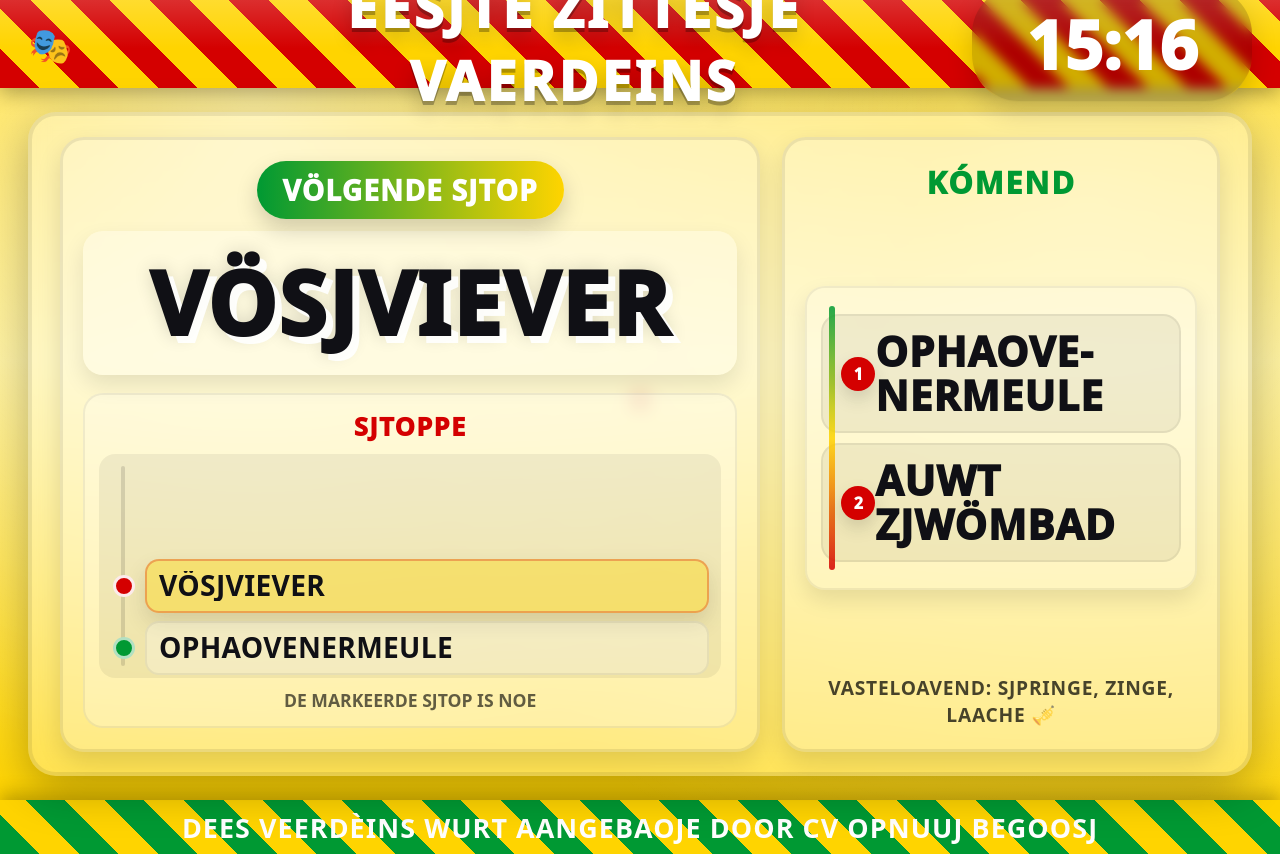
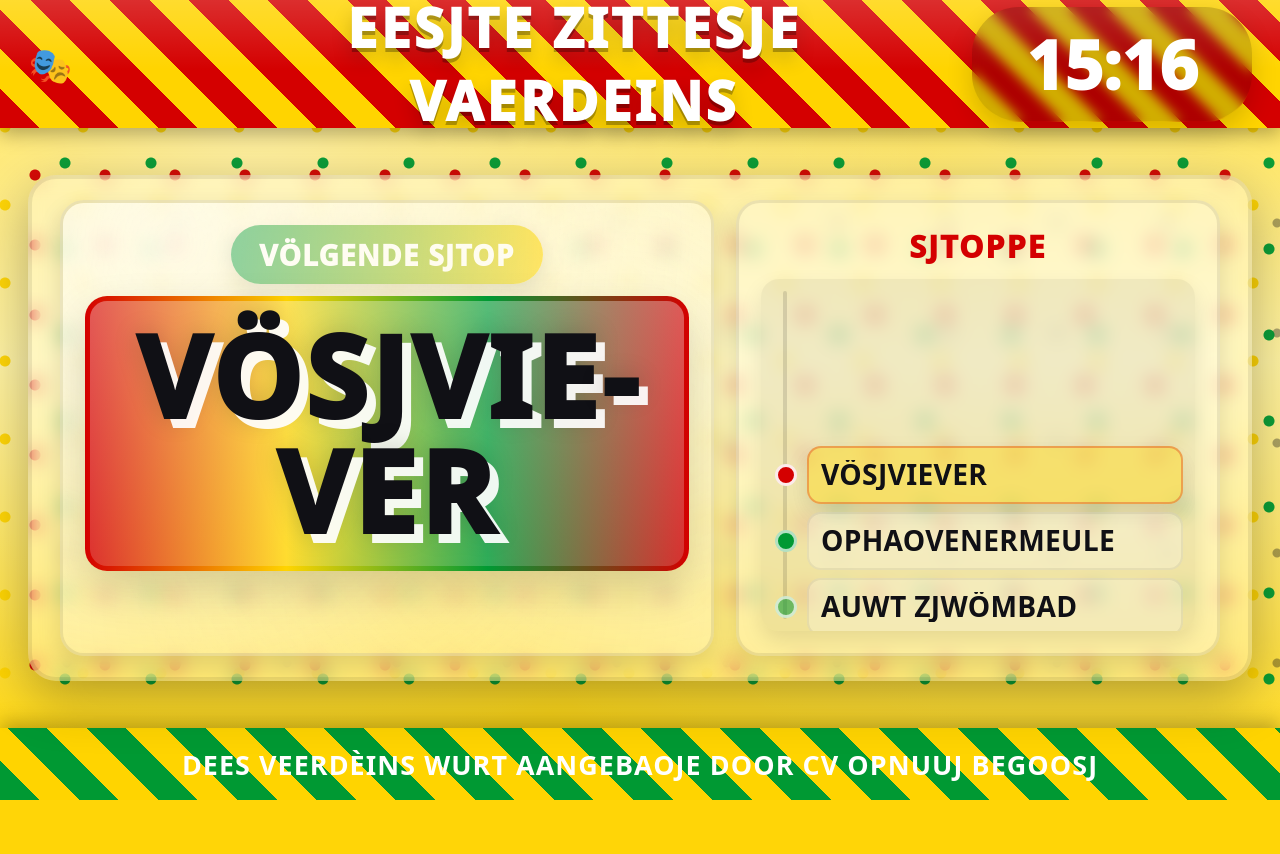
Before and after one commit to ArcusD/carnaval-veerboot, a Flask app: page / in a window 1280 px wide. After the commit the page ends 800 px from the top, so only its background shows below. Run offline with Flask 3, Linux system fonts and the light colour scheme.

Commit message:
css update

```diff
--- a/static/script.js
+++ b/static/script.js
@@ -1,10 +1,8 @@
 (() => {
-  // === Instellingen ===
-  const ROTATE_MS = 5500;   // hoe vaak sjtop wisselt
-  const FETCH_MS  = 20000;  // hoe vaak sjtop-lies opnieuw van backend
-  const BIER_MS   = 1500;   // bier-status check
+  const ROTATE_MS = 5500;
+  const FETCH_MS  = 20000;
+  const BIER_MS   = 1500;
 
-  // === Elementen ===
   const elKlok   = document.getElementById('klok');
   const elLabel  = document.getElementById('volgende-tekst');
 
@@ -13,9 +11,6 @@
 
   const elRouteWin = document.getElementById('route-window');
   const elRouteLst = document.getElementById('halte-lijst');
-
-  const elUp1 = document.getElementById('up1');
-  const elUp2 = document.getElementById('up2');
 
   const elBierOverlay = document.getElementById('bier-overlay');
   const elBierNaam    = document.getElementById('bier-naam-tekst');
@@ -29,40 +24,33 @@
 
   const clean = (v) => (v ?? "").toString().trim();
 
-  // === Kloek ===
   function updateKlok() {
     const nu = new Date();
     elKlok.textContent = nu.toLocaleTimeString('nl-NL', { hour: '2-digit', minute: '2-digit' });
   }
 
-  // === Text-fit helper (voor lange sjtop-naome) ===
   function fitToBox(elText, elBox, minPx = 18) {
     if (!elText || !elBox) return;
-
     elText.style.fontSize = ""; // reset naar CSS clamp
-    let safety = 34;
+    let safety = 36;
 
     while (safety-- > 0) {
       const tooWide  = elText.scrollWidth  > elBox.clientWidth;
       const tooHigh  = elText.scrollHeight > elBox.clientHeight;
-
       if (!tooWide && !tooHigh) break;
 
       const cur = parseFloat(getComputedStyle(elText).fontSize);
       if (!Number.isFinite(cur) || cur <= minPx) break;
-
       elText.style.fontSize = (cur * 0.92) + "px";
     }
   }
 
   function pop(el) {
-    if (!el) return;
     el.classList.remove('pop');
     void el.offsetWidth;
     el.classList.add('pop');
   }
 
-  // === Route-lijst bouwen ===
   function buildRouteListIfNeeded() {
     const key = JSON.stringify(haltes);
     if (key === builtFor) return;
@@ -82,31 +70,22 @@
       elRouteLst.appendChild(li);
     });
 
-    // direct centreren (zonder animatie-jank bij eerste paint)
     requestAnimationFrame(() => centerCurrent(true));
   }
 
-  // === Route centreren op current item ===
   function centerCurrent(skipTransition = false) {
     if (!elRouteWin || !elRouteLst) return;
     const cur = elRouteLst.querySelector(`.route-item[data-idx="${idx}"]`);
     if (!cur) return;
 
-    if (skipTransition) {
-      elRouteLst.style.transition = "none";
-    } else {
-      elRouteLst.style.transition = "";
-    }
+    if (skipTransition) elRouteLst.style.transition = "none";
+    else elRouteLst.style.transition = "";
 
     const centerY = elRouteWin.clientHeight / 2;
     const target = centerY - (cur.offsetTop + cur.offsetHeight / 2);
-
     elRouteLst.style.transform = `translate3d(0, ${target}px, 0)`;
 
-    if (skipTransition) {
-      // transition terugzetten na 1 frame
-      requestAnimationFrame(() => { elRouteLst.style.transition = ""; });
-    }
+    if (skipTransition) requestAnimationFrame(() => { elRouteLst.style.transition = ""; });
   }
 
   function markRoute() {
@@ -120,13 +99,10 @@
     });
   }
 
-  // === Render ===
   function render() {
     if (!Array.isArray(haltes) || haltes.length === 0) {
       elLabel.textContent = "Völgende sjtop";
       elHalte.textContent = "Gein sjtoppe";
-      if (elUp1) elUp1.textContent = "—";
-      if (elUp2) elUp2.textContent = "—";
       elRouteLst.innerHTML = "";
       fitToBox(elHalte, elWrap);
       return;
@@ -134,37 +110,23 @@
 
     if (idx >= haltes.length) idx = 0;
 
-    const current = clean(haltes[idx]) || "—";
-    const next1 = clean(haltes[(idx + 1) % haltes.length]) || "—";
-    const next2 = clean(haltes[(idx + 2) % haltes.length]) || "—";
-
     elLabel.textContent = "Völgende sjtop";
-    elHalte.textContent = current;
-
-    if (elUp1) elUp1.textContent = next1;
-    if (elUp2) elUp2.textContent = next2;
+    elHalte.textContent = clean(haltes[idx]) || "—";
 
     buildRouteListIfNeeded();
     markRoute();
     centerCurrent(false);
 
-    // dynamisch fitten (current + upcoming)
     fitToBox(elHalte, elWrap);
-    if (elUp1) fitToBox(elUp1, elUp1.parentElement, 16);
-    if (elUp2) fitToBox(elUp2, elUp2.parentElement, 16);
   }
 
   function rotate() {
-    if (!Array.isArray(haltes) || haltes.length === 0) {
-      render();
-      return;
-    }
+    if (!Array.isArray(haltes) || haltes.length === 0) return render();
     idx = (idx + 1) % haltes.length;
     pop(elHalte);
     render();
   }
 
-  // === Backend ophalen ===
   async function fetchHaltes() {
     try {
       const r = await fetch('/api/haltes', { cache: 'no-store' });
@@ -175,7 +137,7 @@
       if (json !== lastJson) {
         lastJson = json;
         haltes = data;
-        builtFor = ""; // force rebuild
+        builtFor = "";
         idx = (haltes.length ? (idx % haltes.length) : 0);
         pop(elHalte);
         render();
@@ -187,7 +149,6 @@
 
   async function checkBierStatus() {
     if (!elBierOverlay || !elBierNaam) return;
-
     try {
       const r = await fetch('/api/bier_status', { cache: 'no-store' });
       const data = await r.json();
@@ -203,7 +164,6 @@
     }
   }
 
-  // === Start ===
   updateKlok();
   setInterval(updateKlok, 1000);
 
@@ -219,8 +179,6 @@
   window.addEventListener('resize', () => {
     centerCurrent(true);
     fitToBox(elHalte, elWrap);
-    if (elUp1) fitToBox(elUp1, elUp1.parentElement, 16);
-    if (elUp2) fitToBox(elUp2, elUp2.parentElement, 16);
   });
 
   document.addEventListener('visibilitychange', () => {
--- a/static/style.css
+++ b/static/style.css
@@ -1,11 +1,10 @@
 :root {
-    /* Sittard-kleure */
     --rood: #d40000;
     --geel: #ffd400;
     --greun: #009933;
     --zwart: #101015;
     --wit: #ffffff;
-    --shadow: 0 14px 46px rgba(0,0,0,.28);
+    --shadow: 0 16px 54px rgba(0,0,0,.30);
     --soft: 0 10px 26px rgba(0,0,0,.16);
 }
 
@@ -21,12 +20,12 @@ body {
     flex-direction: column;
     font-family: system-ui, -apple-system, "Segoe UI", Arial, sans-serif;
     color: var(--zwart);
-    /* ✅ CONFETTI ALTIJD: zit nú in de body background (geen overlay/paint-hickups) */
+    /* confetti ALTIJD in background */
     background: radial-gradient(circle, rgba(212,0,0,.95) 0 5px, transparent 6px) 0 0/70px 70px, radial-gradient(circle, rgba(0,153,51,.95) 0 5px, transparent 6px) 22px 34px/86px 86px, radial-gradient(circle, rgba(255,212,0,.95) 0 5px, transparent 6px) 44px 10px/78px 78px, radial-gradient(circle, rgba(16,16,21,.35) 0 4px, transparent 5px) 12px 58px/110px 110px, radial-gradient(circle at 20% 12%, rgba(255,255,255,.55), transparent 55%), radial-gradient(circle at 85% 25%, rgba(255,255,255,.35), transparent 60%), linear-gradient(180deg, var(--geel) 0%, rgba(255,239,133,1) 45%, var(--geel) 100%);
     background-attachment: fixed;
 }
 
-/* --- HEADER --- */
+/* HEADER */
 .topbar {
     position: relative;
     height: 16vh;
@@ -85,7 +84,7 @@ body {
     text-align: center;
 }
 
-/* --- MAIN --- */
+/* MAIN */
 main {
     flex: 1;
     display: flex;
@@ -107,7 +106,7 @@ main {
 
 .board-grid {
     display: grid;
-    grid-template-columns: 1.6fr 1fr;
+    grid-template-columns: 1.35fr 1fr; /* current groter */
     gap: min(2.6vw, 22px);
     align-items: stretch;
 }
@@ -117,15 +116,14 @@ main {
     background: rgba(255,255,255,.26);
     border: 3px solid rgba(0,0,0,.08);
     box-shadow: 0 10px 24px rgba(0,0,0,.12);
-    padding: min(2.6vh, 22px) min(2.2vw, 20px);
+    padding: min(2.8vh, 24px) min(2.4vw, 22px);
 }
 
-/* --- LABEL: GROEN/GEEL (geen blauw) --- */
+/* Label groen/geel */
 .label {
     display: inline-flex;
     align-items: center;
-    gap: .6em;
-    padding: .36em .92em;
+    padding: .38em 1.0em;
     border-radius: 999px;
     font-weight: 950;
     text-transform: uppercase;
@@ -139,34 +137,52 @@ main {
 .current-head {
     display: flex;
     justify-content: center;
-    margin-bottom: min(1.6vh, 12px);
+    margin-bottom: min(1.8vh, 12px);
 }
 
-/* --- HUIDIGE HALTE (dynamisch) --- */
+/* CURRENT: extra prominent */
+.panel-current {
+    position: relative;
+    overflow: hidden;
+}
+
+    .panel-current::before {
+        content: "";
+        position: absolute;
+        inset: -40%;
+        background: radial-gradient(circle at 30% 30%, rgba(255,255,255,.55), transparent 55%), radial-gradient(circle at 70% 40%, rgba(255,255,255,.35), transparent 58%), radial-gradient(circle at 55% 70%, rgba(255,212,0,.32), transparent 60%);
+        transform: rotate(6deg);
+        pointer-events: none;
+    }
+
 .current-name-wrap {
-    padding: min(1.6vh, 14px) min(1.8vw, 16px);
-    border-radius: 20px;
-    background: rgba(255,255,255,.30);
-    box-shadow: 0 10px 22px rgba(0,0,0,.10);
-    min-height: clamp(110px, 18vh, 220px);
+    position: relative;
+    z-index: 1;
+    padding: min(2.2vh, 18px) min(2.2vw, 18px);
+    border-radius: 22px;
+    /* carnaval rand */
+    background: linear-gradient(180deg, rgba(255,255,255,.34), rgba(255,255,255,.18)) padding-box, linear-gradient(90deg, var(--rood), var(--geel), var(--greun), var(--rood)) border-box;
+    border: 5px solid transparent;
+    box-shadow: 0 18px 44px rgba(0,0,0,.16);
+    min-height: clamp(170px, 30vh, 340px);
     display: flex;
     align-items: center;
     justify-content: center;
 }
 
 #huidige-halte {
-    font-weight: 950;
+    font-weight: 1000;
     text-transform: uppercase;
-    line-height: 1.06;
-    font-size: clamp(2.2rem, 6.8vw, 5.8rem);
+    line-height: 1.02;
+    /* GROTER */
+    font-size: clamp(3.2rem, 8.8vw, 7.6rem);
     color: var(--zwart);
-    text-shadow: 0.08em 0.08em 0 rgba(255,255,255,.90), 0 0 18px rgba(0,0,0,.16);
-    letter-spacing: .02em;
-    /* lange woorden: nooit eruit vallen */
+    text-shadow: 0.08em 0.08em 0 rgba(255,255,255,.92), 0 0 26px rgba(0,0,0,.18);
+    letter-spacing: .03em;
+    text-align: center;
     overflow-wrap: anywhere;
     word-break: break-word;
     hyphens: auto;
-    text-align: center;
 }
 
     #huidige-halte.pop {
@@ -180,7 +196,7 @@ main {
     }
 
     70% {
-        transform: translateY(0) scale(1.02);
+        transform: translateY(0) scale(1.03);
         filter: blur(0);
     }
 
@@ -189,35 +205,32 @@ main {
     }
 }
 
-/* --- ROUTE LIST (bewegend) --- */
-.route-box {
-    margin-top: min(2.6vh, 18px);
-    border-radius: 20px;
-    background: rgba(255,255,255,.26);
-    border: 2px solid rgba(0,0,0,.06);
-    padding: min(1.8vh, 14px) min(1.8vw, 14px);
+/* ROUTE LIST */
+.panel-route {
+    display: flex;
+    flex-direction: column;
+    gap: 12px;
 }
 
 .route-title {
     font-weight: 950;
     text-transform: uppercase;
-    letter-spacing: .05em;
+    letter-spacing: .06em;
     color: var(--rood);
-    font-size: clamp(1.0rem, 2.0vw, 1.6rem);
-    margin-bottom: 10px;
+    font-size: clamp(1.2rem, 2.4vw, 2.0rem);
     text-align: center;
 }
 
 .route-window {
     position: relative;
     overflow: hidden;
-    border-radius: 16px;
+    border-radius: 18px;
     background: rgba(0,0,0,.06);
     padding: 12px 12px 12px 46px;
-    height: clamp(180px, 28vh, 320px);
+    height: clamp(260px, 44vh, 520px);
+    box-shadow: 0 10px 22px rgba(0,0,0,.10);
 }
 
-    /* verticale “rail” */
     .route-window::before {
         content: "";
         position: absolute;
@@ -242,7 +255,7 @@ main {
     display: flex;
     align-items: center;
     gap: 12px;
-    padding: 10px 12px;
+    padding: 12px 12px;
     margin: 8px 0;
     border-radius: 14px;
     background: rgba(255,255,255,.26);
@@ -251,9 +264,8 @@ main {
     text-transform: uppercase;
     letter-spacing: .02em;
     color: var(--zwart);
-    /* genoeg ruimte voor 2 regels */
     line-height: 1.05;
-    min-height: 54px;
+    min-height: 58px;
 }
 
     .route-item::before {
@@ -275,12 +287,12 @@ main {
         overflow-wrap: anywhere;
         word-break: break-word;
         hyphens: auto;
-        font-size: clamp(1.1rem, 2.2vw, 1.9rem);
+        font-size: clamp(1.2rem, 2.2vw, 2.0rem);
     }
 
-    /* highlight current */
+    /* highlight + next bollekes */
     .route-item.is-current {
-        background: rgba(255,212,0,.38);
+        background: rgba(255,212,0,.40);
         border-color: rgba(212,0,0,.28);
         box-shadow: 0 10px 22px rgba(0,0,0,.12);
     }
@@ -290,7 +302,6 @@ main {
             border-color: rgba(255,255,255,.92);
         }
 
-    /* volgende 2 net iets anders */
     .route-item.is-next::before {
         background: var(--greun);
     }
@@ -299,99 +310,7 @@ main {
         background: rgba(0,153,51,.55);
     }
 
-.route-hint {
-    margin-top: 10px;
-    text-align: center;
-    font-weight: 800;
-    color: rgba(0,0,0,.62);
-    font-size: clamp(.9rem, 1.6vw, 1.1rem);
-    text-transform: uppercase;
-}
-
-/* --- RECHTS: KÓMEND --- */
-.panel-side {
-    display: flex;
-    flex-direction: column;
-    justify-content: space-between;
-    gap: 14px;
-}
-
-.side-title {
-    text-align: center;
-    font-weight: 950;
-    text-transform: uppercase;
-    letter-spacing: .06em;
-    font-size: clamp(1.2rem, 2.4vw, 2.0rem);
-    color: var(--greun);
-}
-
-.upcoming {
-    position: relative;
-    border-radius: 20px;
-    background: rgba(255,255,255,.22);
-    border: 2px solid rgba(0,0,0,.06);
-    padding: 16px 14px;
-    box-shadow: 0 10px 22px rgba(0,0,0,.10);
-}
-
-.rail {
-    position: absolute;
-    left: 22px;
-    top: 18px;
-    bottom: 18px;
-    width: 6px;
-    border-radius: 999px;
-    background: linear-gradient(180deg, var(--greun), var(--geel), var(--rood));
-    opacity: .85;
-}
-
-.up-item {
-    display: flex;
-    align-items: center;
-    gap: 12px;
-    padding: 14px 12px 14px 52px;
-    border-radius: 18px;
-    background: rgba(0,0,0,.06);
-    margin: 10px 0;
-    border: 2px solid rgba(0,0,0,.06);
-}
-
-.up-rank {
-    position: absolute;
-    transform: translateX(-34px);
-    width: 34px;
-    height: 34px;
-    border-radius: 999px;
-    display: flex;
-    align-items: center;
-    justify-content: center;
-    font-weight: 950;
-    color: var(--wit);
-    background: var(--rood);
-    box-shadow: 0 8px 18px rgba(0,0,0,.14);
-}
-
-.up-name {
-    font-weight: 950;
-    text-transform: uppercase;
-    line-height: 1.06;
-    letter-spacing: .02em;
-    font-size: clamp(1.4rem, 3.2vw, 2.8rem);
-    overflow-wrap: anywhere;
-    word-break: break-word;
-    hyphens: auto;
-}
-
-.side-note {
-    text-align: center;
-    font-weight: 900;
-    text-transform: uppercase;
-    letter-spacing: .04em;
-    color: rgba(0,0,0,.72);
-    font-size: clamp(.95rem, 1.8vw, 1.2rem);
-}
-
-/* --- FOOTER --- */
+/* FOOTER */
 footer {
     height: 9vh;
     min-height: 54px;
@@ -405,11 +324,11 @@ footer {
     letter-spacing: .04em;
     font-size: clamp(.95rem, 2.1vw, 1.7rem);
     color: var(--wit);
-    background: repeating-linear-gradient( 45deg, var(--greun) 0 28px, rgba(255,212,0,1) 28px 56px );
+    background: repeating-linear-gradient(45deg, var(--greun) 0 28px, rgba(255,212,0,1) 28px 56px);
     box-shadow: 0 -6px 18px rgba(0,0,0,.25);
 }
 
-/* --- BIER OVERLAY --- */
+/* BIER OVERLAY */
 #bier-overlay {
     display: none;
     position: fixed;
@@ -418,7 +337,7 @@ footer {
     align-items: center;
     justify-content: center;
     text-align: center;
-    background: repeating-linear-gradient( 135deg, var(--rood) 0 44px, var(--geel) 44px 88px );
+    background: repeating-linear-gradient(135deg, var(--rood) 0 44px, var(--geel) 44px 88px);
     animation: strobe 0.85s linear infinite;
 }
 
@@ -494,24 +413,17 @@ footer {
     hyphens: auto;
 }
 
-/* --- RESPONSIVE --- */
+/* Responsive */
 @media (max-width: 900px) {
     .board-grid {
         grid-template-columns: 1fr;
     }
 
-    .panel-side {
-        order: 2;
+    .route-window {
+        height: clamp(220px, 34vh, 420px);
     }
 }
 
-@media (max-height: 420px) {
-    .route-window {
-        height: 160px;
-    }
-}
-
-/* Respecteer reduce motion */
 @media (prefers-reduced-motion: reduce) {
     #bier-overlay, #bier-tekst-groot, #huidige-halte.pop {
         animation: none !important;
--- a/templates/index.html
+++ b/templates/index.html
@@ -18,8 +18,8 @@
         <section class="board" role="region" aria-label="Veerdèins-infoo">
             <div class="board-grid">
 
-                <!-- LINKS: HALTES -->
-                <div class="panel panel-main">
+                <!-- LINKS: HUIDIGE HALTE (PROMINENT) -->
+                <div class="panel panel-current">
                     <div class="current-head">
                         <div class="label" id="volgende-tekst">Völgende sjtop</div>
                     </div>
@@ -27,37 +27,14 @@
                     <div class="current-name-wrap" id="halte-wrap" aria-label="Huidige sjtop">
                         <div id="huidige-halte">Laje...</div>
                     </div>
-
-                    <div class="route-box" aria-label="Sjtoppe">
-                        <div class="route-title">Sjtoppe</div>
-
-                        <div class="route-window" id="route-window">
-                            <ul id="halte-lijst" class="route-list" aria-label="Lies vaan sjtoppe"></ul>
-                        </div>
-
-                        <div class="route-hint">De markeerde sjtop is noe</div>
-                    </div>
                 </div>
 
-                <!-- RECHTS: AANKOMEND -->
-                <aside class="panel panel-side" aria-label="Kómend">
-                    <div class="side-title">Kómend</div>
-
-                    <div class="upcoming">
-                        <div class="rail" aria-hidden="true"></div>
-
-                        <div class="up-item">
-                            <div class="up-rank">1</div>
-                            <div class="up-name" id="up1">—</div>
-                        </div>
-
-                        <div class="up-item">
-                            <div class="up-rank">2</div>
-                            <div class="up-name" id="up2">—</div>
-                        </div>
+                <!-- RECHTS: SJTOPPE-LIJST -->
+                <aside class="panel panel-route" aria-label="Sjtoppe">
+                    <div class="route-title">Sjtoppe</div>
+                    <div class="route-window" id="route-window">
+                        <ul id="halte-lijst" class="route-list" aria-label="Lies vaan sjtoppe"></ul>
                     </div>
-
-                    <div class="side-note">Vasteloavend: sjpringe, zinge, laache 🎺</div>
                 </aside>
 
             </div>
```
